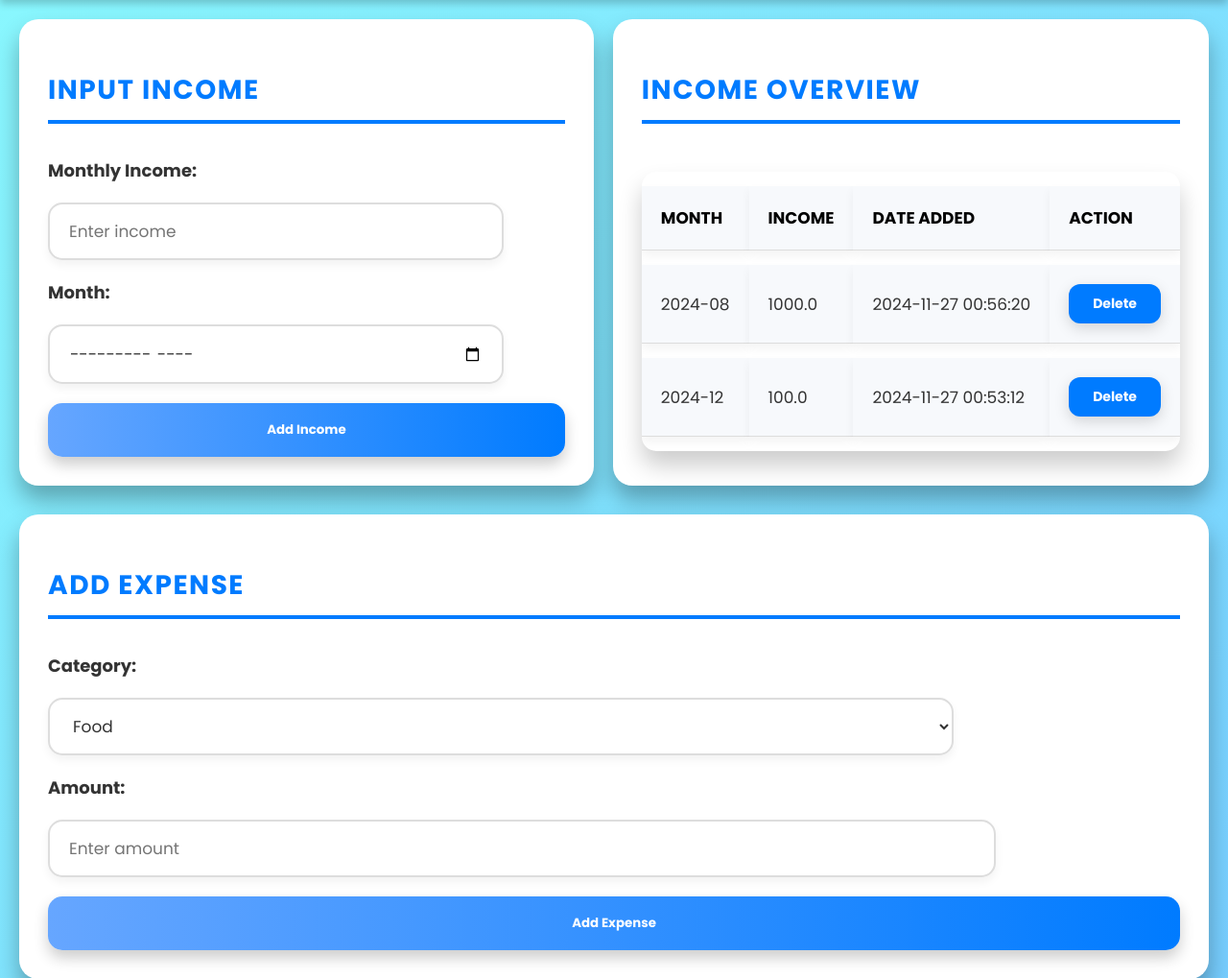
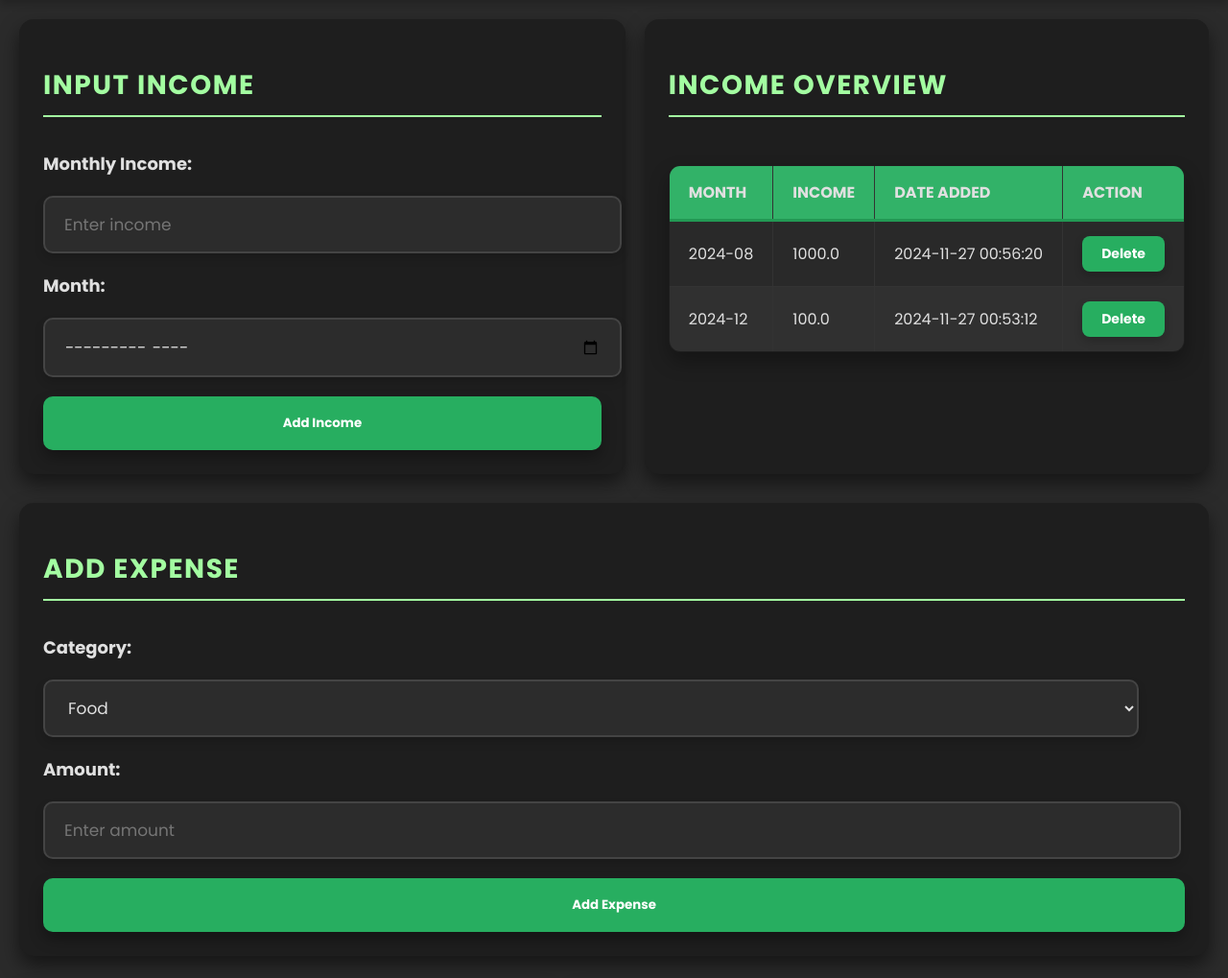
Before and after one commit to negarprh/WealthWise, a Flask app: page /dashboard in a window 1280 px wide; the page is wider, and only the part inside the window is pictured. Shown: the part 65-1084 px from the top of that part at 96% size. Run offline with Flask 3, Linux system fonts and the light colour scheme; a user stored in the database is signed in; data comes from the database, SQL or seed files in the repository; both versions use the stored data as it was after the commit.

Commit message:
In Progress

```diff
--- a/app.py
+++ b/app.py
@@ -270,13 +270,27 @@ def add_investment():
         flash(f"Error adding investment: {e}", "error")
     return redirect(url_for('dashboard'))
 
+@app.route('/delete-investment/<int:investment_id>', methods=['POST'])
+@login_required
+def delete_investment(investment_id):
+    try:
+        user_id = current_user.id
+        with sqlite3.connect('finance_tracker.db') as conn:
+            cursor = conn.cursor()
+            cursor.execute("DELETE FROM investments WHERE id = ? AND user_id = ?", (investment_id, user_id))
+            conn.commit()
+        flash('Investment deleted successfully!', 'success')
+    except Exception as e:
+        flash(f"Error deleting Investment: {e}", 'error')
+    return redirect(url_for('dashboard'))
+
 # Generate expense chart function
 def generate_expense_chart(user_id):
     with sqlite3.connect('finance_tracker.db') as conn:
         df = pd.read_sql_query("SELECT category, SUM(amount) as total FROM expenses WHERE user_id = ? GROUP BY category", conn, params=(user_id,))
 
     plt.figure(figsize=(8, 6))
-    plt.bar(df['category'], df['total'], color='blue')
+    plt.bar(df['category'], df['total'], color='#A3FDA1')
     plt.title('Expenses by Category')
     plt.xlabel('Category')
     plt.ylabel('Total Expense')
--- a/static/charts.js
+++ b/static/charts.js
@@ -11,8 +11,8 @@ const monthlyChart = new Chart(ctx, {
         datasets: [{
             label: 'Monthly Expenses',
             data: data,
-            backgroundColor: 'rgba(63, 81, 181, 0.2)',
-            borderColor: 'rgba(63, 81, 181, 1)',
+            backgroundColor: 'rgba(5,64,19,0.2)',
+            borderColor: 'rgb(66,191,4)',
             borderWidth: 2
         }]
     },
--- a/static/style.css
+++ b/static/style.css
@@ -531,15 +558,14 @@ footer:hover {
     }
 }
 
-
 /* General Dashboard Styles */
 .dashboard {
     display: flex;
     flex-direction: column;
     gap: 40px;
     padding: 20px;
-    background: linear-gradient(135deg, #89f7fe, #66a6ff);
-    color: #333;
+    background: #2b2b2b; /* Slightly lighter than pure black to soften the look */
+    color: #bcbcbc; /* Light text for readability */
     min-height: 100vh;
 }
 
@@ -591,12 +617,12 @@ footer:hover {
 
 /* Card Style */
 .income-input, .income-table, .expense-input, .expense-table, .investment-input, .investment-table {
-    background: #ffffff;
-    border-radius: 20px;
-    box-shadow: 0 15px 25px rgba(0, 0, 0, 0.3);
-    padding: 30px;
+    background: #1e1e1e; /* A bit lighter than black to differentiate from the dashboard background */
+    border-radius: 15px;
+    box-shadow: 0 10px 20px rgba(0, 0, 0, 0.5);
+    padding: 25px;
     transition: transform 0.4s ease, box-shadow 0.4s ease;
-    color: #333;
+    color: #e0e0e0; /* Light text for better contrast */
     display: flex;
     flex-direction: column;
     gap: 20px;
@@ -610,72 +636,92 @@ footer:hover {
 .income-input h2, .income-table h2, .expense-input h2, .expense-table h2, .investment-input h2, .investment-table h2 {
     font-size: 28px;
     font-weight: bold;
-    color: #007bff;
+    color: #A3FDA1; /* Light green for headings */
     text-transform: uppercase;
     letter-spacing: 1.5px;
     margin-bottom: 15px;
-    border-bottom: 4px solid #007bff;
+    border-bottom: 2px solid #A3FDA1; /* Light green border for a sleek look */
     padding-bottom: 10px;
 }
 
-/* Table Styles */
+/* Enhanced Table Styles */
 table {
     width: 100%;
-    border-collapse: separate;
-    border-spacing: 0 15px;
+    border-collapse: collapse; /* Make borders collapse to create a unified look */
     margin-top: 15px;
     overflow: hidden;
-    border-radius: 15px;
-    background: #ffffff;
+    border-radius: 12px;
+    background: #1e1e1e; /* Slightly lighter to create contrast */
     transition: box-shadow 0.4s;
-    box-shadow: 0 15px 25px rgba(0, 0, 0, 0.2);
+    box-shadow: 0 10px 20px rgba(0, 0, 0, 0.3);
 }
 
 table:hover {
-    box-shadow: 0 20px 30px rgba(0, 0, 0, 0.3);
+    box-shadow: 0 15px 30px rgba(0, 0, 0, 0.4);
 }
 
 thead {
-    background: linear-gradient(to right, #007bff, #00c6ff);
-    color: black;
+    background: #27ae60; /* Consistent green for headers */
+    color: #ffffff;
     text-transform: uppercase;
     font-size: 18px;
+    font-weight: bold;
+    border-bottom: 3px solid #229954; /* Added bottom border for separation */
 }
 
 th, td {
-    padding: 20px;
+    padding: 15px 20px; /* Added padding for more space and better readability */
     text-align: left;
-    border-bottom: 1px solid #ddd;
-    font-size: 17px;
-    background: #f7f9fc;
-    box-shadow: 0 5px 10px rgba(0, 0, 0, 0.05);
+    border-bottom: 1px solid #444; /* Subtle gray lines to add separation between rows */
+    font-size: 16px;
+    color: #e0e0e0;
+    background: rgba(255, 255, 255, 0.05); /* Very subtle white tint to add depth */
 }
 
 tbody tr {
     transition: background 0.3s ease, transform 0.3s ease;
 }
 
+tbody tr:nth-child(even) {
+    background: rgba(255, 255, 255, 0.03); /* Alternating row color for better readability */
+}
+
 tbody tr:hover {
-    background: #e3f2fd;
-    transform: translateY(-5px);
+    background: rgba(39, 174, 96, 0.1); /* Highlight row with light green on hover */
+    transform: translateY(-3px);
     cursor: pointer;
 }
 
 td button {
-    background: #007bff;
-    color: white;
+    background: #27ae60;
+    color: #ffffff;
     border: none;
-    border-radius: 12px;
-    padding: 10px 25px;
+    border-radius: 8px;
+    padding: 8px 20px;
     font-size: 14px;
     cursor: pointer;
     transition: background 0.4s ease, transform 0.3s;
-    box-shadow: 0 5px 15px rgba(0, 0, 0, 0.15);
+    box-shadow: 0 4px 10px rgba(0, 0, 0, 0.2);
 }
 
 td button:hover {
-    background: #0056b3;
-    transform: translateY(-4px);
+    background: #229954;
+    transform: translateY(-3px);
+}
+
+/* Improved Table Header and Footer Borders */
+th {
+    border-top: 1px solid #444; /* Slight border to define header more clearly */
+}
+
+tfoot {
+    background: #1e1e1e; /* Footer same as card background */
+    border-top: 3px solid #229954; /* Thicker border for better visual separation */
+}
+
+/* Refined Shadows and Borders */
+table, th, td {
+    border: 1px solid #333; /* Refined border color for a polished and consistent appearance */
 }
 
 /* Form Styles */
@@ -688,53 +734,53 @@ form {
 form label {
     font-size: 18px;
     font-weight: bold;
-    color: #333;
+    color: #e0e0e0; /* Consistent text color */
 }
 
 input, select {
     padding: 15px 20px;
-    border: 2px solid #ddd;
-    border-radius: 15px;
+    border: 2px solid #444; /* Dark border to blend in */
+    border-radius: 10px;
     font-size: 17px;
     transition: border 0.3s ease, box-shadow 0.3s ease;
-    background: #ffffff;
-    color: #333;
-    width: 80%;
-    box-shadow: 0 5px 10px rgba(0, 0, 0, 0.05);
+    background: #2c2c2c; /* Dark input background for consistency */
+    color: #e0e0e0;
+    width: 96%;
+    box-shadow: 0 5px 10px rgba(0, 0, 0, 0.15);
 }
 
 input:focus, select:focus {
     outline: none;
-    border-color: #007bff;
-    box-shadow: 0 0 15px rgba(0, 123, 255, 0.5);
+    border-color: #27ae60;
+    box-shadow: 0 0 15px rgba(39, 174, 96, 0.5);
 }
 
 button {
-    background: linear-gradient(to right, #66a6ff, #007bff);
+    background: #27ae60; /* Matching button style */
     color: #ffffff;
     font-weight: bold;
     border: none;
     cursor: pointer;
-    border-radius: 15px;
+    border-radius: 10px;
     padding: 18px 30px;
     transition: background 0.3s ease, transform 0.4s ease;
     width: 100%;
-    box-shadow: 0 8px 15px rgba(0, 0, 0, 0.2);
+    box-shadow: 0 8px 15px rgba(0, 0, 0, 0.3);
 }
 
 button:hover {
-    background: linear-gradient(to right, #007bff, #0056b3);
+    background: #229954;
     transform: translateY(-5px);
 }
 
 /* Chart Section Styling */
 .chart-card {
-    background: #ffffff;
-    border-radius: 20px;
-    box-shadow: 0 15px 25px rgba(0, 0, 0, 0.3);
-    padding: 30px;
+    background: #1e1e1e; /* Slightly lighter than the background for distinction */
+    border-radius: 15px;
+    box-shadow: 0 15px 25px rgba(0, 0, 0, 0.5);
+    padding: 50px 200px;
     transition: transform 0.4s ease, box-shadow 0.4s ease;
-    color: #333;
+    color: #e0e0e0;
     display: flex;
     flex-direction: column;
     gap: 20px;
--- a/templates/dashboard.html
+++ b/templates/dashboard.html
@@ -143,6 +143,7 @@
                             <th>Price</th>
                             <th>Total Value</th>
                             <th>Date</th>
+                            <th>Action</th>
                         </tr>
                     </thead>
                     <tbody>
@@ -153,6 +154,11 @@
                             <td>{{ investment[3] }}</td>
                             <td>{{ investment[4] }}</td>
                             <td>{{ investment[5] }}</td>
+                            <td>
+                                <form method="POST" action="{{ url_for('delete_investment', investment_id=investment[0]) }}">
+                                    <button type="submit">Delete</button>
+                                </form>
+                            </td>
                         </tr>
                         {% endfor %}
                     </tbody>
--- a/templates/login.html
+++ b/templates/login.html
@@ -33,7 +33,7 @@
             <button type="submit" class="login-button">Login</button>
         </form>
         <br>
-        <a href="{{ url_for('signup')}}">Don't have an account? Sign Up</a>
+        <a class="taga" href="{{ url_for('signup')}}">Don't have an account? Sign Up</a>
         <p class="login-footer">&copy; 2024 Finance Tracker. All rights reserved.</p>
     </div>
 </div>
--- a/templates/signup.html
+++ b/templates/signup.html
@@ -29,11 +29,12 @@
                 <label for="password" class="signup-label">Password:</label>
                 <input type="password" id="password" name="password" class="signup-input" placeholder="Enter your password" required>
             </div>
+
             <!-- Button -->
             <button type="submit" class="signup-button">Sign Up</button>
         </form>
         <br>
-        <a href="{{ url_for('login')}}">Already have an account? Log In</a>
+        <a class="taga" href="{{ url_for('login')}}">Already have an account? Log In</a>
         <p class="signup-footer">&copy; 2024 Finance Tracker. All rights reserved.</p>
     </div>
 </div>
```
Also changed, not shown: other parts of static/style.css (+66 -40 lines), templates/base.html (+21 -20 lines), finance_tracker.db, static/expense_chart.png, static/investment_chart.png.
